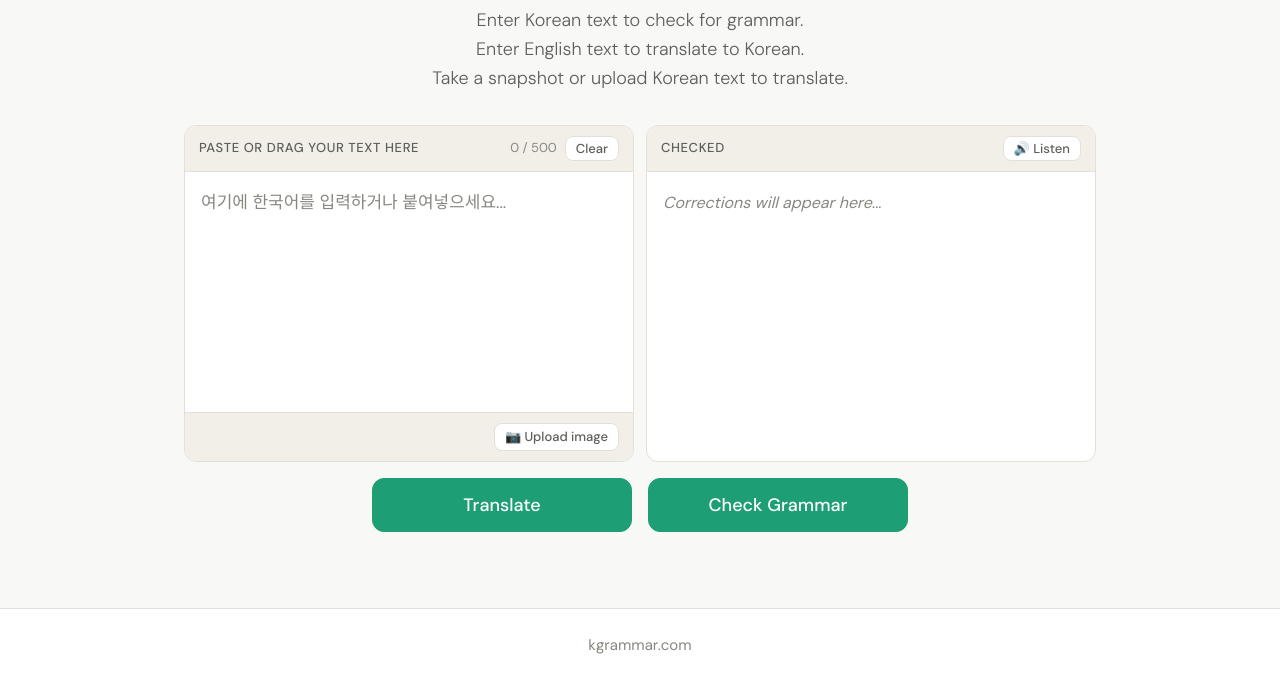
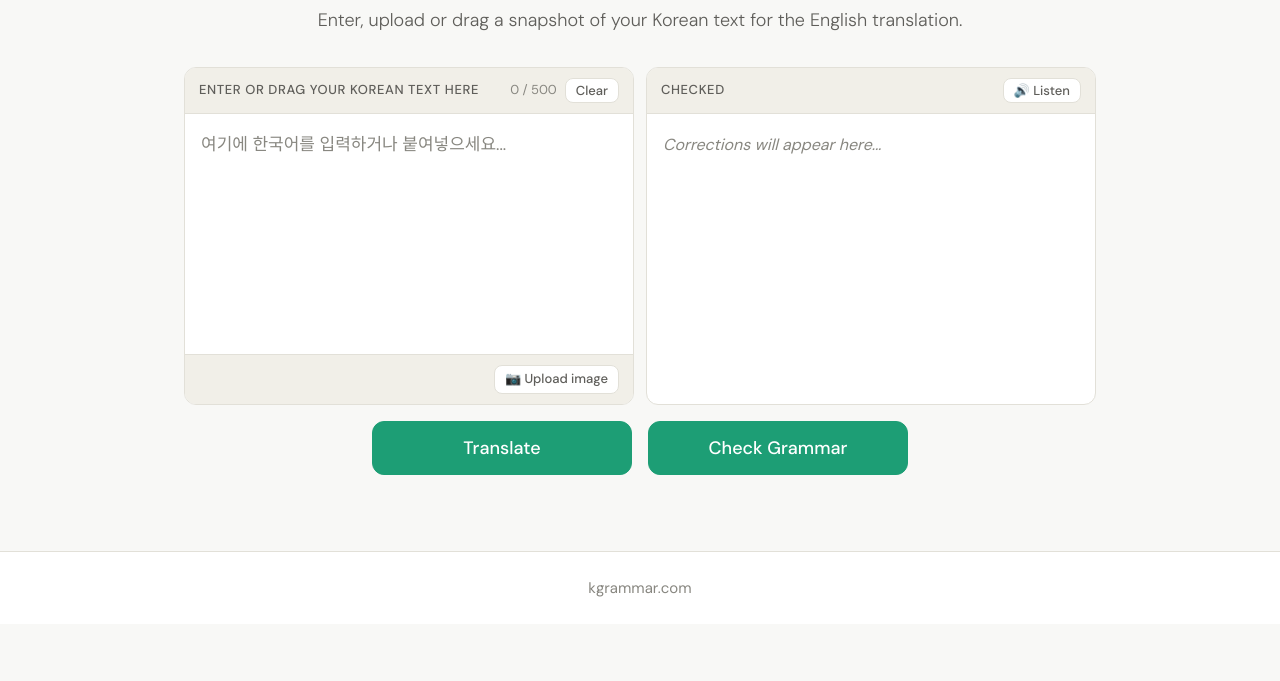
Before and after one commit to jimmychi/kgrammar, a website: page frontend/index.html in a window 1280 px wide. Shown: the part 164-845 px from the top of the page. After the commit the page ends 800 px from the top, so only its background shows below. Drawn offline with Linux system fonts and the light colour scheme.

Commit message:
update subtitle and left panel label

```diff
--- a/frontend/index.html
+++ b/frontend/index.html
@@ -30,15 +30,13 @@
   <main class="kg-main">
     <div class="kg-hero">
       <h1 class="kg-title">Korean Grammar Checker.</h1>
-      <p class="kg-subtitle">Enter Korean text to check for grammar.</p>
-      <p class="kg-subtitle">Enter English text to translate to Korean.</p>
-      <p class="kg-subtitle">Take a snapshot or upload Korean text to translate.</p>
+      <p class="kg-subtitle">Enter, upload or drag a snapshot of your Korean text for the English translation.</p>
     </div>
 
     <div class="kg-panels">
       <div class="kg-panel" id="left-panel">
         <div class="kg-panel-header">
-          <span class="kg-panel-label">PASTE OR DRAG YOUR TEXT HERE</span>
+          <span class="kg-panel-label">ENTER OR DRAG YOUR KOREAN TEXT HERE</span>
           <div style="display:flex;align-items:center;gap:8px;">
             <span class="kg-char-count" id="char-count">0 / 500</span>
             <button class="kg-copy-btn" onclick="clearAll()">Clear</button>
```
